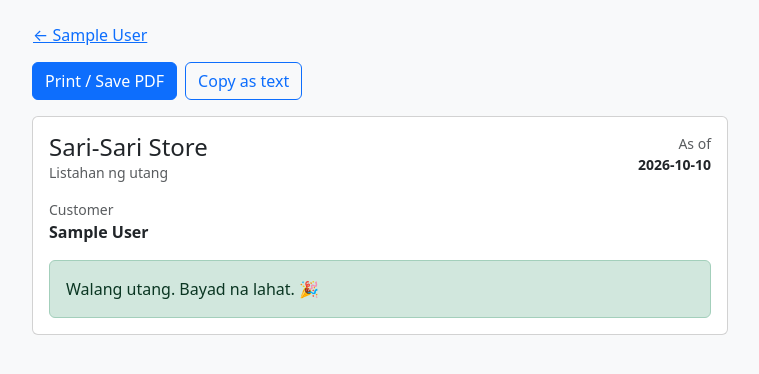
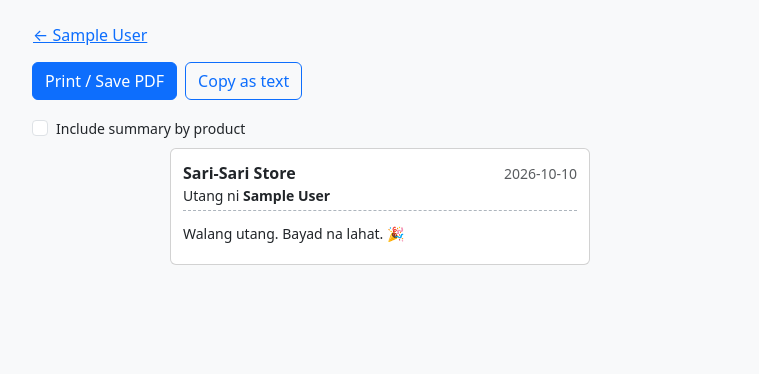
Before and after one commit to errolitolopez/sari-utang, a Flask app: page /customers/1/invoice in a window 1280 px wide. Shown: the part 98-472 px from the top of the page, without its empty margins (260-1019 px from the left). Run offline with Flask 3, Linux system fonts and the light colour scheme; the visitor is signed in with stand-in values (Sample User, id 1); data comes from the database, SQL or seed files in the repository; data that the repository does not hold is empty.

Commit message:
feat: make invoice compact like a receipt with small a6 print size

```diff
--- a/static/js/invoice.js
+++ b/static/js/invoice.js
@@ -4,6 +4,12 @@ const textBox = document.getElementById("invoice-text");
 const copyMessage = document.getElementById("copy-message");
 
 document.getElementById("print-button").addEventListener("click", () => window.print());
+
+// "Summary by product" repeats the items, so it is only shown (and printed) when ticked.
+const summary = document.getElementById("product-summary");
+document.getElementById("show-summary").addEventListener("change", (event) => {
+  if (summary) summary.classList.toggle("d-none", !event.target.checked);
+});
 
 document.getElementById("copy-button").addEventListener("click", async () => {
   copyMessage.classList.add("d-none");
--- a/templates/base.html
+++ b/templates/base.html
@@ -8,6 +8,7 @@
         href="https://cdn.jsdelivr.net/npm/bootstrap@5.3.3/dist/css/bootstrap.min.css"
         integrity="sha384-QWTKZyjpPEjISv5WaRU9OFeRpok6YctnYmDr5pNlyT2bRjXh0JMhjY6hW+ALEwIH"
         crossorigin="anonymous">
+  {% block head %}{% endblock %}
 </head>
 <body class="bg-body-tertiary">
   {% block content %}{% endblock %}
--- a/templates/invoice.html
+++ b/templates/invoice.html
@@ -1,6 +1,40 @@
 {% extends "base.html" %}
 
 {% block title %}Invoice · {{ customer.name }}{% endblock %}
+
+{% block head %}
+<style>
+  /* Compact, receipt-like invoice */
+  .invoice { font-size: 0.875rem; max-width: 420px; margin: 0 auto; }
+  .invoice .card-body { padding: 0.75rem; }
+  .invoice-store { font-size: 1rem; }
+  .invoice-rule { border-bottom: 1px dashed #adb5bd; }
+  .invoice-table { width: 100%; border-collapse: collapse; }
+  .invoice-table td { padding: 1px 0; vertical-align: top; }
+  .invoice-table td.text-end { white-space: nowrap; padding-left: 0.5rem; }
+  .invoice-date td { padding-top: 0.4rem; font-size: 0.75rem; font-weight: 600; color: #6c757d; }
+  .invoice-subtotal td { font-size: 0.8125rem; }
+  .invoice-heading { margin-top: 0.5rem; padding-top: 0.25rem; border-top: 1px dashed #adb5bd;
+                     font-size: 0.75rem; font-weight: 600; color: #6c757d; }
+  .invoice-totals { margin-top: 0.5rem; border-top: 1px dashed #adb5bd; }
+  .invoice-totals td { padding-top: 0.15rem; }
+  .invoice-balance td { font-weight: 700; font-size: 1rem; }
+
+  /* Printing / Save as PDF: small page (A6, a quarter of a bond paper), no card look */
+  @media print {
+    @page { size: A6; margin: 6mm; }
+    html, body, body.bg-body-tertiary { background: #fff !important; }
+    main.container { padding: 0 !important; max-width: none !important; }
+    /* Receipt width, even if the phone prints on A4/Letter instead of A6 */
+    .invoice { font-size: 8.5pt; max-width: 93mm; margin: 0 auto; border: 0; box-shadow: none; }
+    .invoice .card-body { padding: 0; }
+    .invoice-store, .invoice-balance td { font-size: 10pt; }
+    .invoice-date td, .invoice-heading { font-size: 7.5pt; }
+    .invoice-subtotal td { font-size: 8pt; }
+    .invoice-table tr { break-inside: avoid; }
+  }
+</style>
+{% endblock %}
 
 {% block content %}
 <div class="d-print-none">{% include "_navbar.html" %}</div>
@@ -21,43 +55,34 @@
     <textarea id="invoice-text" class="form-control mt-2 d-none" rows="8" readonly>{{ text }}</textarea>
   </div>
 
-  <div class="card">
+  <div class="d-print-none form-check mb-2">
+    <input class="form-check-input" type="checkbox" id="show-summary">
+    <label class="form-check-label small" for="show-summary">Include summary by product</label>
+  </div>
+
+  <!-- The invoice itself: compact, receipt-like -->
+  <div class="invoice card">
     <div class="card-body">
-      <!-- Header -->
-      <div class="d-flex justify-content-between align-items-start mb-3">
-        <div>
-          <h1 class="h4 mb-0">{{ store_name }}</h1>
-          <div class="text-body-secondary small">Listahan ng utang</div>
+      <div class="d-flex justify-content-between align-items-baseline">
+        <div class="fw-bold invoice-store">{{ store_name }}</div>
+        <div class="text-body-secondary">{{ today }}</div>
       </div>
-        <div class="text-end small">
-          <div class="text-body-secondary">As of</div>
-          <div class="fw-semibold">{{ today }}</div>
-        </div>
-      </div>
-      <div class="mb-3">
-        <div class="small text-body-secondary">Customer</div>
-        <div class="fw-semibold">{{ customer.name }}</div>
-        {% if customer.phone %}<div class="small">{{ customer.phone }}</div>{% endif %}
+      <div class="d-flex justify-content-between align-items-baseline invoice-rule pb-1 mb-1">
+        <div>Utang ni <span class="fw-semibold">{{ customer.name }}</span></div>
+        {% if customer.phone %}<div class="text-body-secondary">{{ customer.phone }}</div>{% endif %}
       </div>
 
       {% if not invoice.entries %}
-      <div class="alert alert-success mb-0">Walang utang. Bayad na lahat. 🎉</div>
+      <div class="py-2">Walang utang. Bayad na lahat. 🎉</div>
       {% else %}
 
-      <!-- Every utang and payment, oldest first -->
-      <table class="table table-sm align-middle mb-3">
-        <thead>
-          <tr>
-            <th scope="col">Item</th>
-            <th scope="col" class="text-end">Amount</th>
-          </tr>
-        </thead>
+      <!-- Every utang and payment, oldest first. One line per item. -->
+      <table class="invoice-table">
         <tbody>
           {% for entry in invoice.entries %}
-          <tr class="table-light">
-            <td class="small fw-semibold" colspan="2">
-              {{ entry.date[:10] }} · {{ "Utang" if entry.type == "utang" else "Bayad" }}
-              {% if entry.note %}<span class="text-body-secondary fw-normal fst-italic">· {{ entry.note }}</span>{% endif %}
+          <tr class="invoice-date">
+            <td colspan="2">
+              {{ entry.date[:10] }}{% if entry.note %} · <span class="fst-italic">{{ entry.note }}</span>{% endif %}
             </td>
           </tr>
           {% if entry.type == "utang" %}
@@ -65,16 +90,14 @@
             <tr>
               <td>
                 {{ item.name }}
-                <div class="small text-body-secondary">
-                  {{ item.quantity|qty }}{% if item.unit %} {{ item.unit }}{% endif %} × {{ item.price|peso }}
-                </div>
+                <span class="text-body-secondary">· {{ item.quantity|qty }}{% if item.unit %} {{ item.unit }}{% endif %} × {{ item.price|peso }}</span>
               </td>
               <td class="text-end">{{ item.amount|peso }}</td>
             </tr>
             {% endfor %}
-            {% if entry["items"]|length != 1 %}
-            <tr>
-              <td class="text-end small text-body-secondary">Subtotal</td>
+            {% if entry["items"]|length > 1 %}
+            <tr class="invoice-subtotal">
+              <td class="text-end text-body-secondary">Subtotal</td>
               <td class="text-end fw-semibold">{{ entry.amount|peso }}</td>
             </tr>
             {% endif %}
@@ -83,48 +106,49 @@
               <td>
                 Bayad
                 {% if entry.tendered %}
-                <div class="small text-body-secondary">
-                  Natanggap {{ entry.tendered|peso }} · Sukli {{ (entry.tendered - entry.amount)|peso }}
-                </div>
+                <span class="text-body-secondary">· natanggap {{ entry.tendered|peso }}, sukli {{ (entry.tendered - entry.amount)|peso }}</span>
                 {% endif %}
               </td>
-              <td class="text-end text-success">−{{ entry.amount|peso }}</td>
+              <td class="text-end">−{{ entry.amount|peso }}</td>
             </tr>
           {% endif %}
           {% endfor %}
         </tbody>
       </table>
 
-      <!-- Total per product -->
+      <!-- Total per product (only when the checkbox is ticked) -->
       {% if invoice.products %}
-      <h2 class="h6">Summary by product</h2>
-      <table class="table table-sm mb-3">
+      <div id="product-summary" class="d-none">
+        <div class="invoice-heading">Summary by product</div>
+        <table class="invoice-table">
           <tbody>
             {% for product in invoice.products %}
             <tr>
-            <td>{{ product.name }}</td>
-            <td class="text-body-secondary">{{ product.quantity|qty }} {{ product.unit or "×" }}</td>
+              <td>{{ product.name }} <span class="text-body-secondary">· {{ product.quantity|qty }} {{ product.unit or "×" }}</span></td>
               <td class="text-end">{{ product.amount|peso }}</td>
             </tr>
             {% endfor %}
           </tbody>
         </table>
+      </div>
       {% endif %}
 
       <!-- Totals -->
-      <table class="table table-sm table-borderless mb-0 ms-auto" style="max-width: 320px;">
+      <table class="invoice-table invoice-totals">
         <tbody>
           <tr>
             <td>Total utang</td>
             <td class="text-end">{{ invoice.total_utang|peso }}</td>
           </tr>
+          {% if invoice.total_paid %}
           <tr>
             <td>Bayad</td>
-            <td class="text-end text-success">−{{ invoice.total_paid|peso }}</td>
+            <td class="text-end">−{{ invoice.total_paid|peso }}</td>
           </tr>
-          <tr class="border-top fs-5 fw-bold">
+          {% endif %}
+          <tr class="invoice-balance">
             <td>Balance</td>
-            <td class="text-end text-danger">{{ invoice.balance|peso }}</td>
+            <td class="text-end">{{ invoice.balance|peso }}</td>
           </tr>
         </tbody>
       </table>
```
Lines whose indentation alone changed are shown as unchanged.
